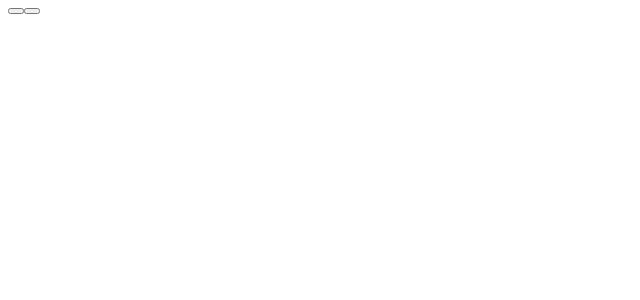
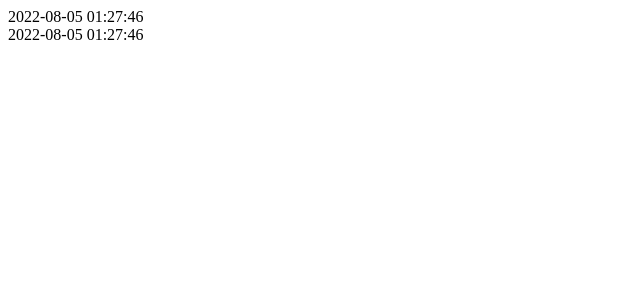
Before and after one commit to jaegeunha94/react-ts-azxmzr, a React (Create React App) app: page / in a window 1280 px wide. Shown: the top 300 px of the page, without its empty margins (0-640 px from the left). Built offline with nearby package versions, Linux system fonts and the light colour scheme.

Commit message:
Add moment Test Code

```diff
--- a/App.tsx
+++ b/App.tsx
@@ -1,13 +1,13 @@
 import * as React from 'react';
 import './style.css';
 import { BrowserRouter as Router, Route, Routes } from 'react-router-dom';
-import BlockRender from './src/Hook/UseRef/BlockRender';
+import MomentTest from './src/npm/Moment/Moment';
 
 export default function App() {
   return (
     <Router>
       <Routes>
-        <Route path="/" element={<BlockRender />} />
+        <Route path="/" element={<MomentTest />} />
       </Routes>
     </Router>
   );
--- a/package.json
+++ b/package.json
@@ -12,6 +12,7 @@
     "enzyme": "^3.11.0",
     "enzyme-to-json": "^3.6.2",
     "jest": "^28.1.3",
+    "moment": "^2.29.4",
     "node-notifier": "^8.0.1 || ^9.0.0 || ^10.0.0",
     "react": "^18.1.0",
     "react-dom": "^18.1.0",
--- /dev/null
+++ b/src/npm/Moment/Moment.tsx
@@ -0,0 +1,16 @@
+import moment = require('moment');
+import * as React from 'react';
+
+const MomentTest = () => {
+  const date1 = moment().utc().format('YYYY-MM-DD HH:mm:ss');
+  const date2 = moment().format('YYYY-MM-DD HH:mm:ss');
+
+  return (
+    <div>
+      {date1}
+      <br />
+      {date2}
+    </div>
+  );
+};
+export default MomentTest;
```
